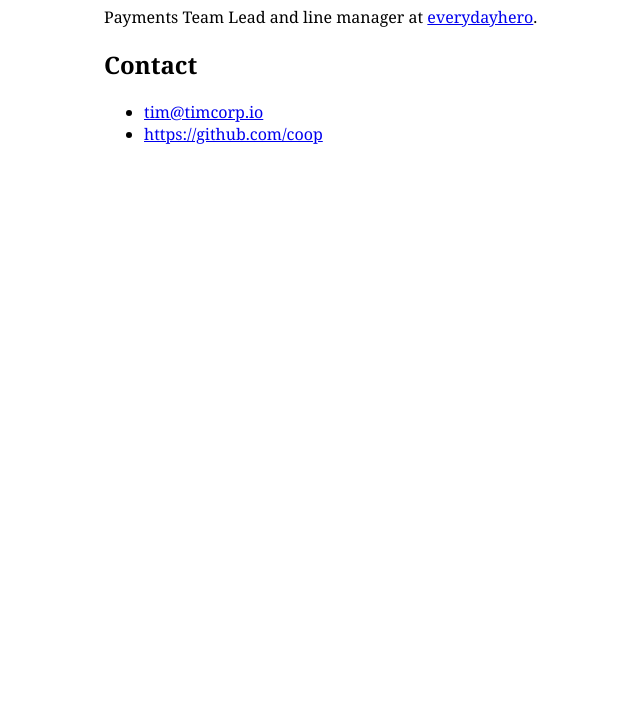
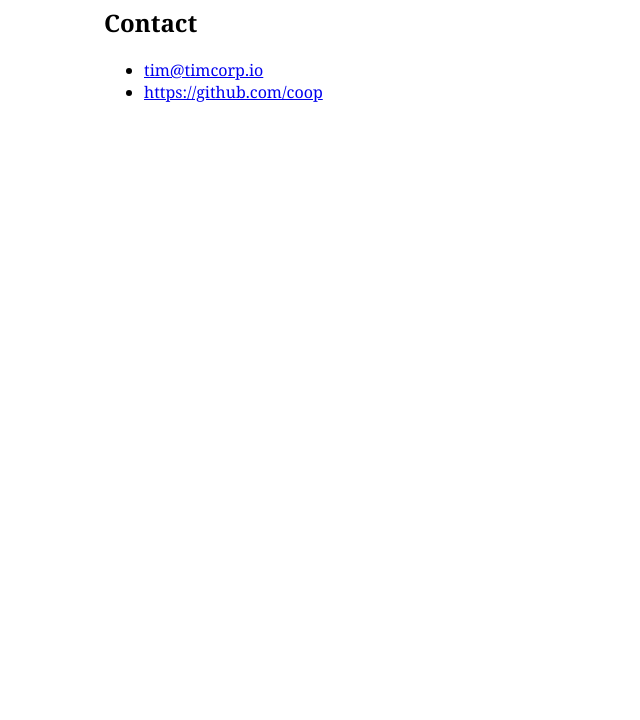
Before and after one commit to coop/coop.github.io, a plain HTML site: page index.html in a window 1280 px wide. Shown: the part 80-800 px from the top of the page, without its empty margins (286-926 px from the left). Drawn offline with Linux system fonts and the light colour scheme.

Commit message:
Not at EDH anymore

```diff
--- a/index.html
+++ b/index.html
@@ -16,8 +16,6 @@
   <body>
     <h1><a href="/">Tim Cooper</a></h1>
 
-    <p>Payments Team Lead and line manager at <a href="https://everydayhero.com">everydayhero</a>.</p>
-
     <h2>Contact</h2>
     <ul>
       <li><a href="mailto:tim@timcorp.io">tim@timcorp.io</a></li>
```
